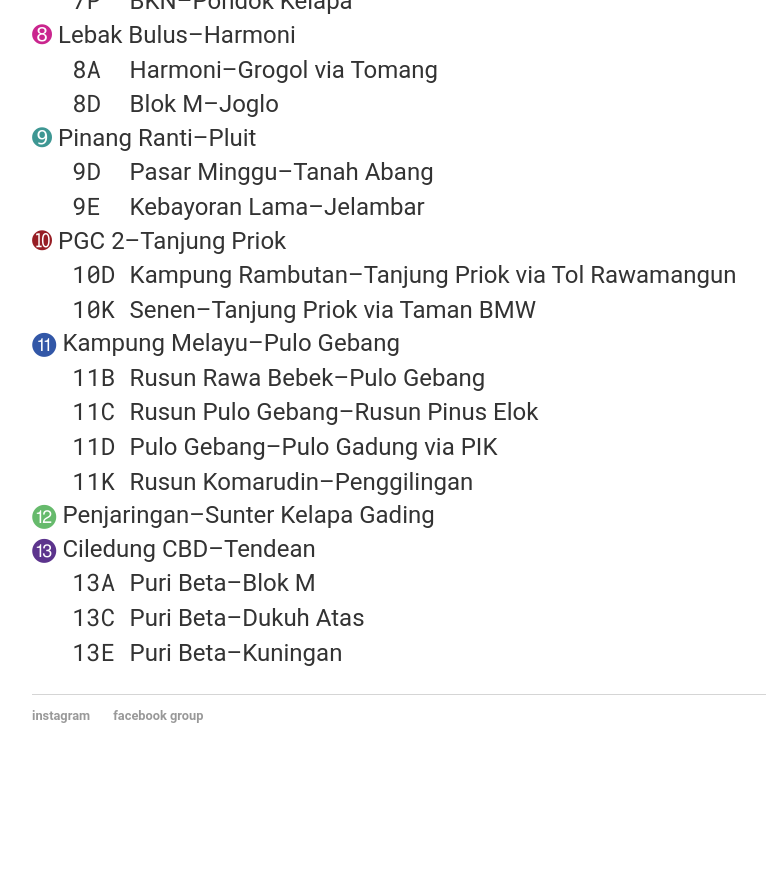
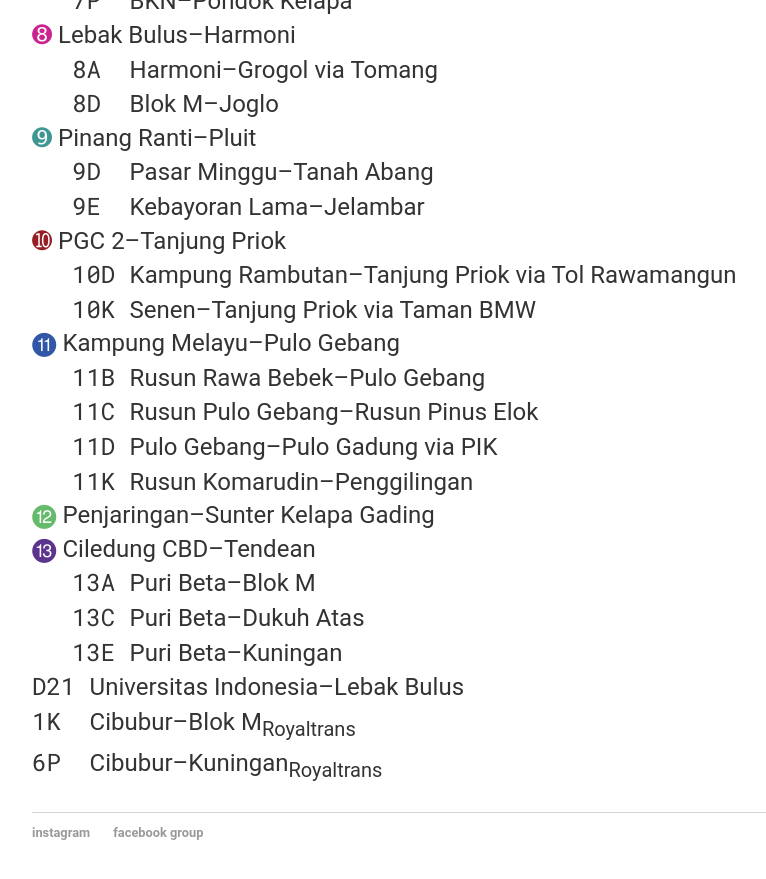
Before and after one commit to jepbusway/InfoPerjalanan2, a Jekyll site: the page built from index.html, in a window 1280 px wide and 900 px high, scrolled down 1398 px. Shown: the top 879 px of the window, without its empty margins (160-926 px from the left). Built offline with Jekyll 4.4.1, drawn with Linux system fonts in a browser that asks for light colours; before the commit the page ends 2181 px from its top, so only the background shows below that; some of the changed text lies outside the part shown.

Commit message:
Update index.html
added route

```diff
--- a/index.html
+++ b/index.html
@@ -8,7 +8,7 @@ title: InfoPerjalanan
 		PSBB akibat pandemi COVID-19. Laman ini diusahakan untuk diperbaharui setiap saat adanya perubahan
 		operasional bus Transjakarta</p>
 	<div class="content">
-	    	<p class="list rute">Terakhir diperbarui: 17 September 2020<br>Jam Operasional: 05.00–20.00 WIB</p>
+	    	<p class="list rute">Terakhir diperbarui: 17 September 2020<br>Jam Operasional: <mark>05.00–20.00 WIB</mark></p>
  	   	<p>Rute yang beroperasi:
  	   		<dt><kor style="color: #CF292E">➊</kor>	Blok M–Kota</dt>
  	   		<dd><nor>1A&nbsp;&nbsp;</nor>PIK–Balai Kota</dd>
@@ -58,6 +58,9 @@ title: InfoPerjalanan
 			<dd><nor>13A&nbsp;</nor>Puri Beta–Blok M</dd>
 			<dd><nor>13C&nbsp;</nor>Puri Beta–Dukuh Atas</dd>
 			<dd><nor>13E&nbsp;</nor>Puri Beta–Kuningan</dd>
+			<dt><nor>D21&nbsp;</nor>Universitas Indonesia–Lebak Bulus</dt>
+			<dt><nor>1K&nbsp;&nbsp;</nor>Cibubur–Blok M<sub>Royaltrans</sub></dt>
+			<dt><nor>6P&nbsp;&nbsp;</nor>Cibubur–Kuningan<sub>Royaltrans</sub></dt>
     		</p>
     	</div>
 </div><!-- /.blurb -->
```
